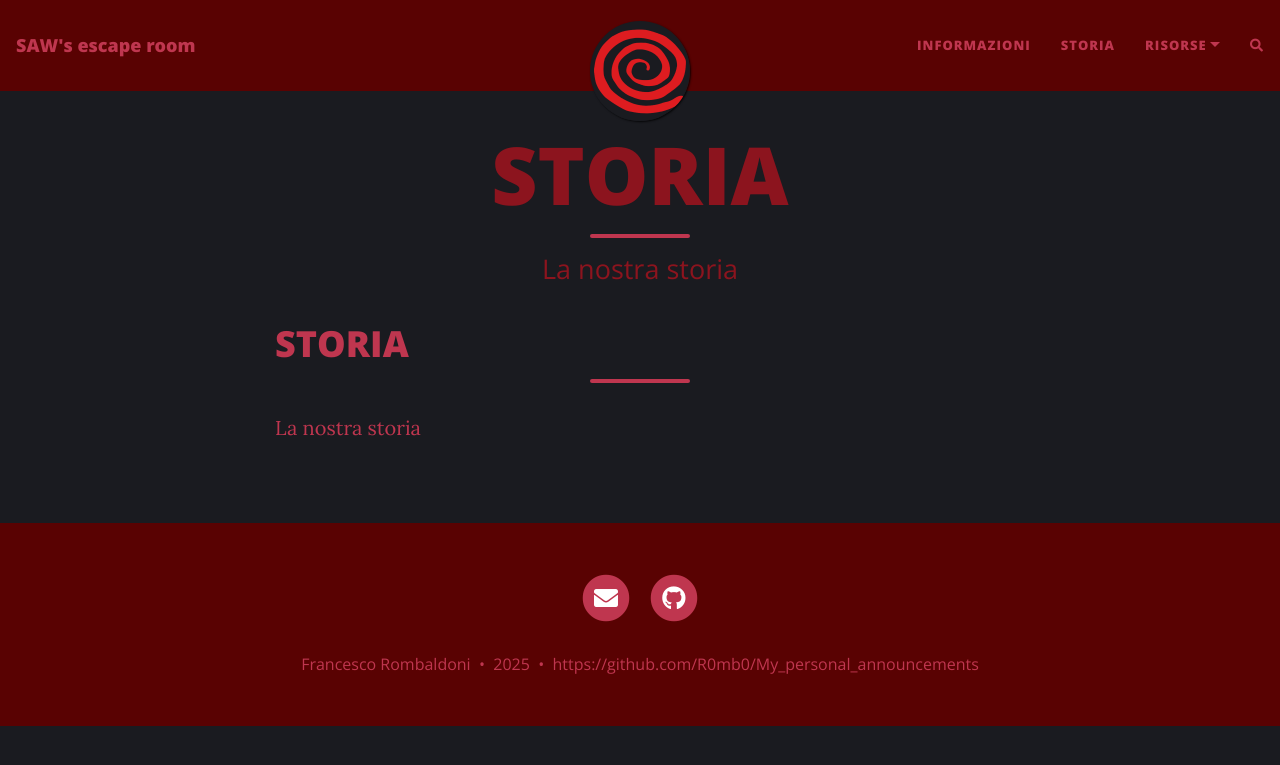
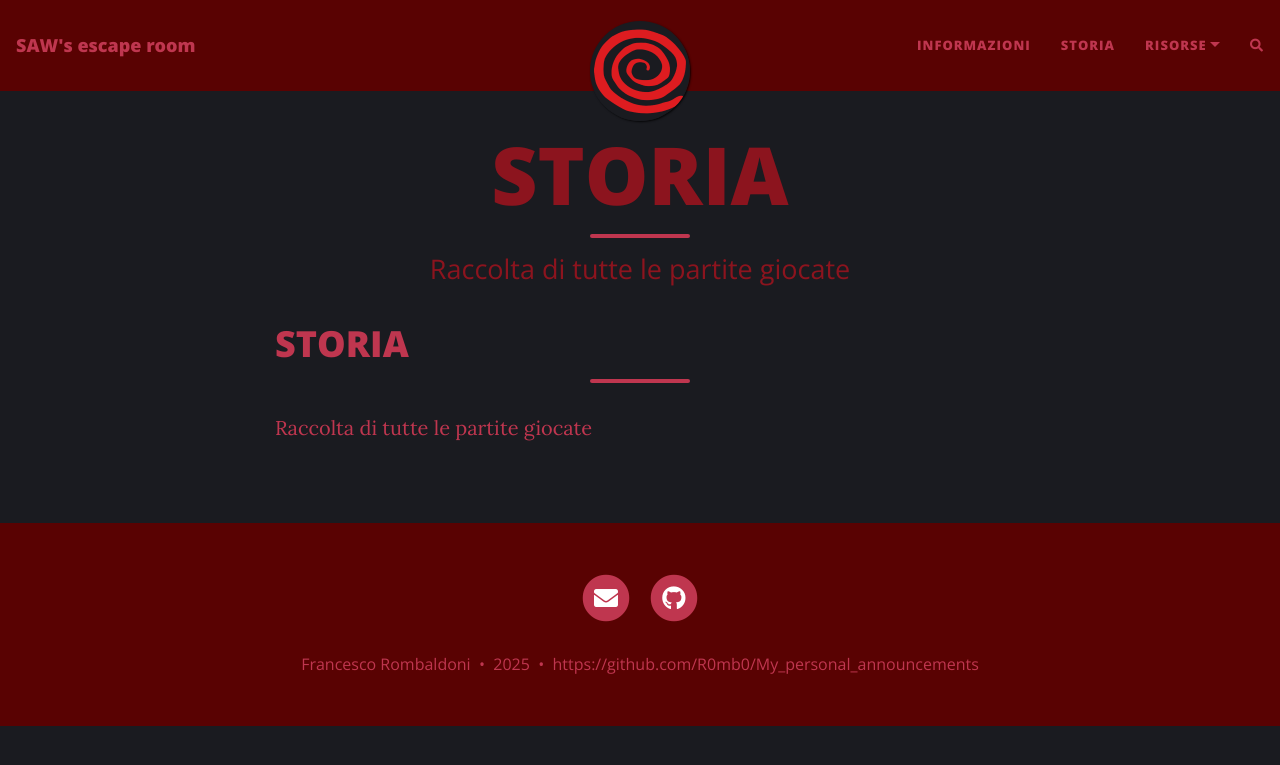
Before and after one commit to R0mb0/Saw_2-Inspired_Escape_Room, a Jekyll site: the page built from docs/storia.md, in a window 1280 px wide. Shown: the top 765 px of the page. Built offline with Jekyll 4.4.1, drawn with Linux system fonts in a browser that asks for light colours; nearby versions of some CDN libraries; comment, search, counter and statistics services are not loaded.

Commit message:
Minor fix

```diff
--- a/docs/storia.md
+++ b/docs/storia.md
@@ -2,7 +2,7 @@
 layout: storia
 title: "STORIA"
 permalink: /storia/
-subtitle: "La nostra storia"
+subtitle: "Raccolta di tutte le partite giocate"
 ---
 
 Questa pagina mostra gli articoli della sezione STORIA in ordine cronologico (più recenti per primi).
```
